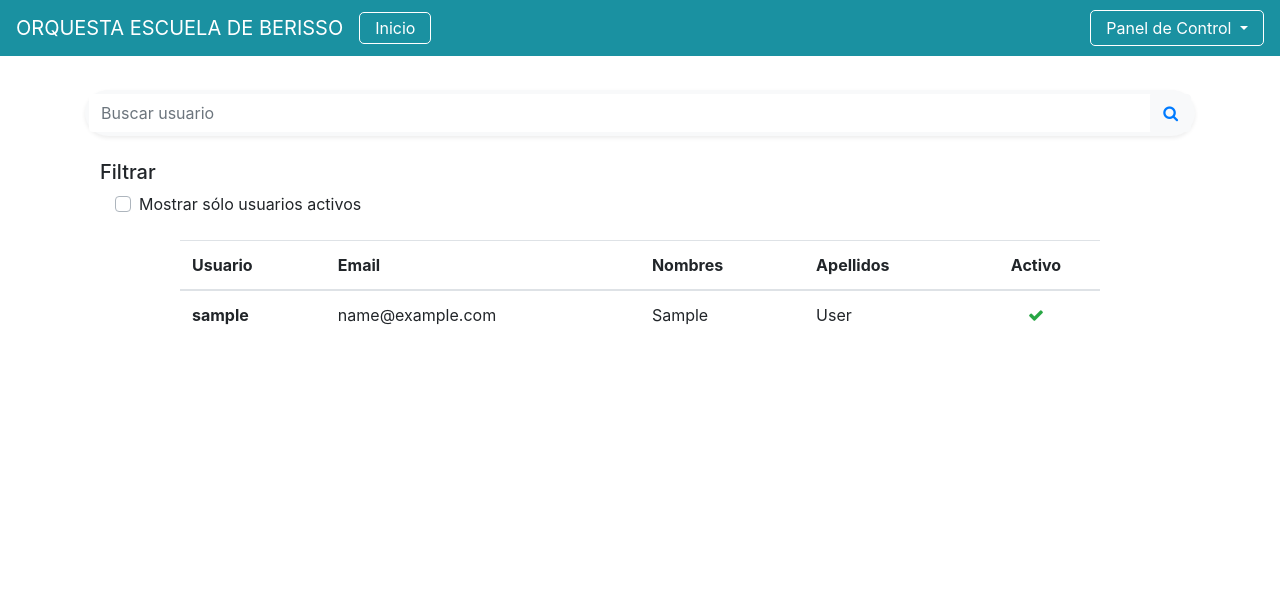
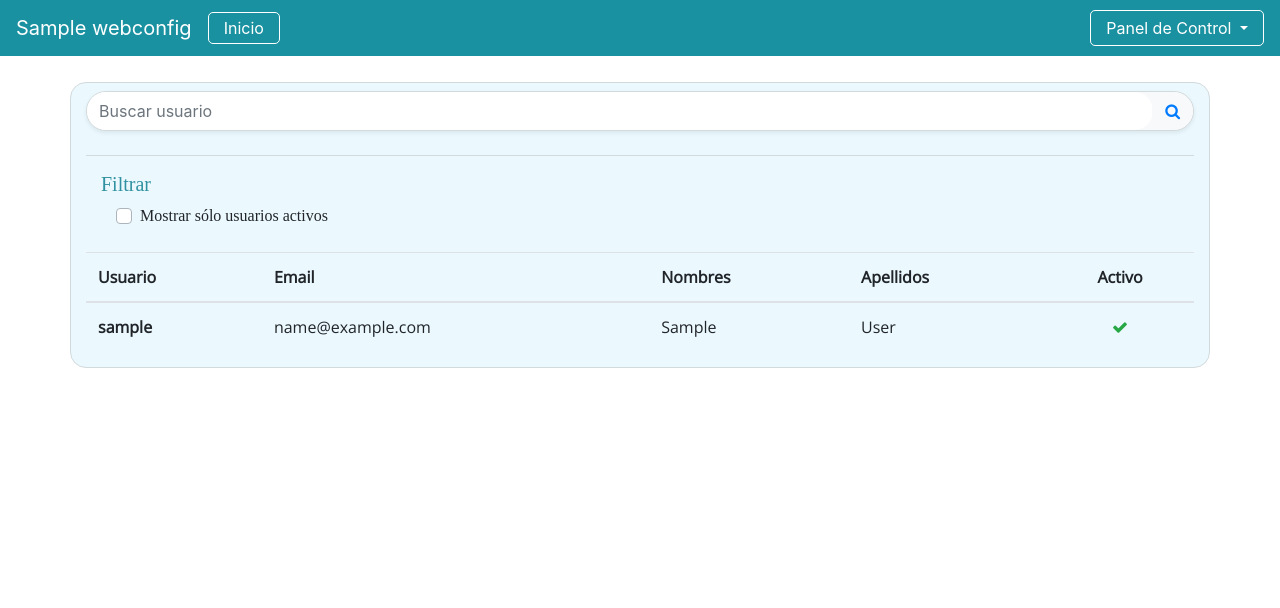
Before and after one commit to Pastorsin/orquesta-escuela-berisso, a Flask app: page /usuarios in a window 1280 px wide; the page is wider, and only the part inside the window is pictured. Shown: the top 608 px of that part. Run offline with Flask 2, Linux system fonts and the light colour scheme; tables that the repository leaves empty hold one stand-in row (values such as "Sample post"); data that the repository does not hold is empty; some libraries are stand-ins or nearby versions.

Commit message:
Agregada configuración en todos los renders

```diff
--- a/flaskps/resources/base.py
+++ b/flaskps/resources/base.py
@@ -1,5 +1,6 @@
 from flask import render_template
 from flaskps.models.webconfig import Webconfig
+from flaskps.helpers.webconfig import web_config
 
 
 def index():
@@ -8,4 +9,4 @@ def index():
 
 
 def sections():
-    return render_template('home/secciones.html')
+    return render_template('home/secciones.html', config=web_config())
--- a/flaskps/resources/user.py
+++ b/flaskps/resources/user.py
@@ -2,6 +2,7 @@
 from flask import redirect, render_template, request, url_for, session, abort, flash
 from flaskps.models.user import User
 from flaskps.helpers.auth import authenticated
+from flaskps.helpers.webconfig import web_config
 from flask_login import login_user
 
 
@@ -11,7 +12,7 @@ def index():
 
     # User.db = get_db()
     users = User.query.all()
-    return render_template('user/index.html', users=users)
+    return render_template('user/index.html', users=users, config=web_config())
 
 
 def new():
--- /dev/null
+++ b/flaskps/static/user/index.css
@@ -0,0 +1,28 @@
+#list-container {
+	background-color: #ebf9ff;
+  	border-radius: 1em;
+  	border: 1px solid #d3dadc;
+}
+
+#search-container {
+  	border: 1px solid #d3dadc;
+}
+
+.list-subtitle {
+	color: #3191a1;
+}
+
+#filters-container {
+	border-top: 1px solid #d3dadc;
+	padding-top: 1rem;
+	font-family: Quicksand;
+}
+
+#label-user-active {
+	user-select: none;
+}
+
+#table-container {
+	font-family: Open Sans;
+	color: black;
+}
--- a/flaskps/templates/sections_base.html
+++ b/flaskps/templates/sections_base.html
@@ -7,7 +7,7 @@
 {% block body %}
 
 	<nav class="navbar navbar-expand-lg navbar-dark" id="navigation-bar">
-		<a class="navbar-brand" href="#">ORQUESTA ESCUELA DE BERISSO</a>
+		<a class="navbar-brand" href="#">{{config.title}}</a>
 		<button class="navbar-toggler" type="button" data-toggle="collapse" data-target="#navbarSupportedContent" aria-controls="navbarSupportedContent" aria-expanded="false" aria-label="Toggle navigation">
 			<span class="navbar-toggler-icon"></span>
 		</button>
@@ -15,7 +15,7 @@
 		<div class="collapse navbar-collapse" id="navbarSupportedContent">
 			<ul class="navbar-nav mr-auto">
 				<li class="nav-item active">
-					<a class="blue-button" href="/sections">Inicio</a>
+					<a class="blue-button" href="/secciones">Inicio</a>
 				</li>
 			</ul>
 			<div class="dropdown">
--- a/flaskps/templates/user/index.html
+++ b/flaskps/templates/user/index.html
@@ -2,6 +2,13 @@
 
 {% block font %}
 	<link rel='stylesheet' href='https://use.fontawesome.com/releases/v5.7.0/css/all.css' integrity='sha384-lZN37f5QGtY3VHgisS14W3ExzMWZxybE1SJSEsQp9S+oqd12jhcu+A56Ebc1zFSJ' crossorigin='anonymous'>
+	<link href="https://fonts.googleapis.com/css?family=Open+Sans:300" rel="stylesheet">
+{% endblock %}
+
+
+{% block style %}
+	<link rel="stylesheet" type="text/css" href="{{url_for('static', filename='user/index.css')}}">
+	{{ super() }}
 {% endblock %}
 
 {% block script %}
@@ -10,29 +17,29 @@
 
 
 {% block content %}
-	<div class="row d-flex justify-content-center">
+	<div class="row d-flex justify-content-center" id="list-container">
 		<div class="col-12">
-			<div class="p-1 bg-light rounded rounded-pill shadow-sm col-12 my-2">
+			<div class="px-0 bg-light rounded rounded-pill shadow-sm col-12 my-2" id="search-container">
 				<div class="input-group">
-					<input type="search" placeholder="Buscar usuario" class="form-control border-0" id="search">
+					<input type="search" placeholder="Buscar usuario" class="form-control border-0 rounded-pill rounded" id="search">
 					<div class="input-group-append">
-						<button class="btn btn-light text-primary" id="search-button"><i class="fa fa-search"></i></button>
+						<button class="btn btn-light text-primary rounded-pill" id="search-button"><i class="fa fa-search"></i></button>
 					</div>
 				</div>
 			</div>
-			<div class="col-12 my-4">
-				<div>
+			<div class="col-12 my-4" id="filters-container">
+				<div class="list-subtitle">
 					<h5>Filtrar</h5>
 				</div>
 				<div class="col-10 col-off-2">
 				<div class="custom-control custom-checkbox">
 					<input type="checkbox" class="custom-control-input" id="active-checkbox">
-					<label class="custom-control-label" for="active-checkbox">Mostrar sólo usuarios activos</label>
+					<label class="custom-control-label" for="active-checkbox" id="label-user-active">Mostrar sólo usuarios activos</label>
 				</div>
 				</div>
 			</div>
 		</div>
-		<div class="col-xl-10 table-responsive">
+		<div class="col-12 table-responsive" id="table-container">
 			<table class="table table-hover">
 				<thead>
 					<tr>
```
